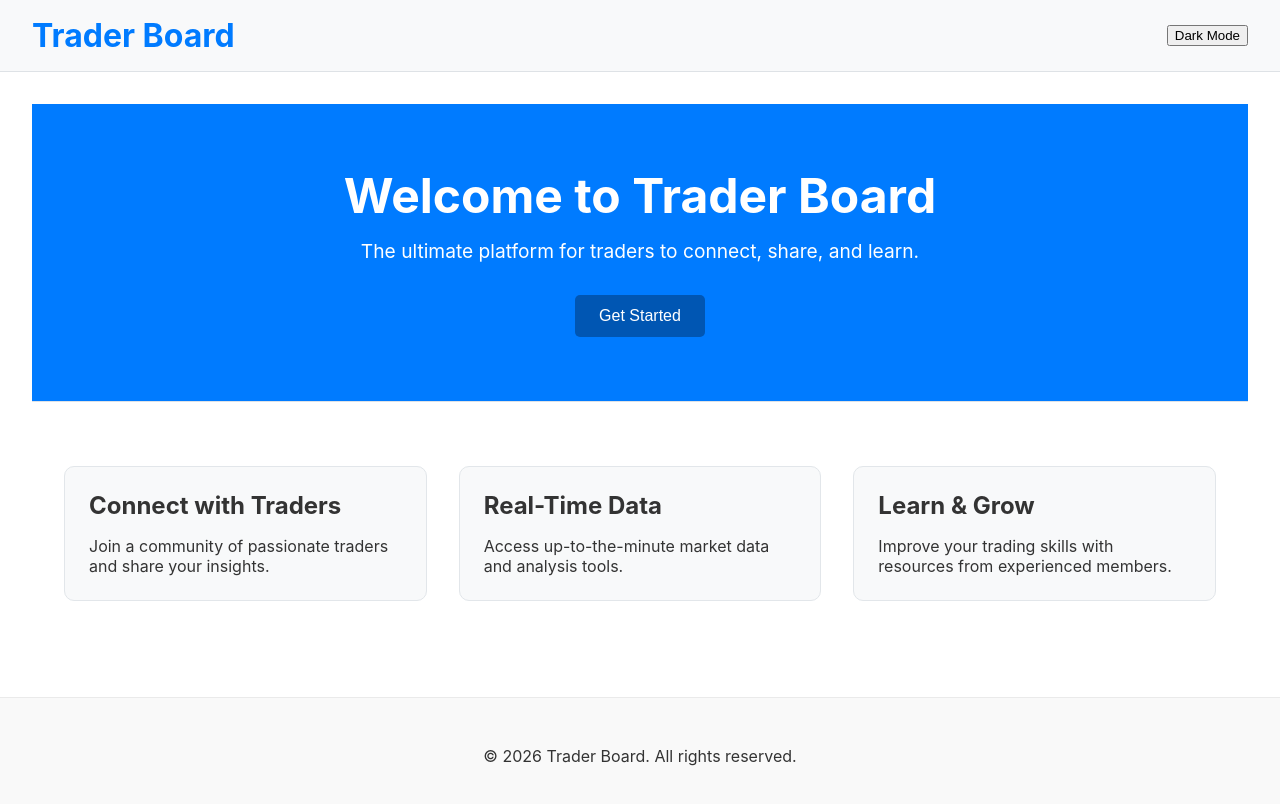
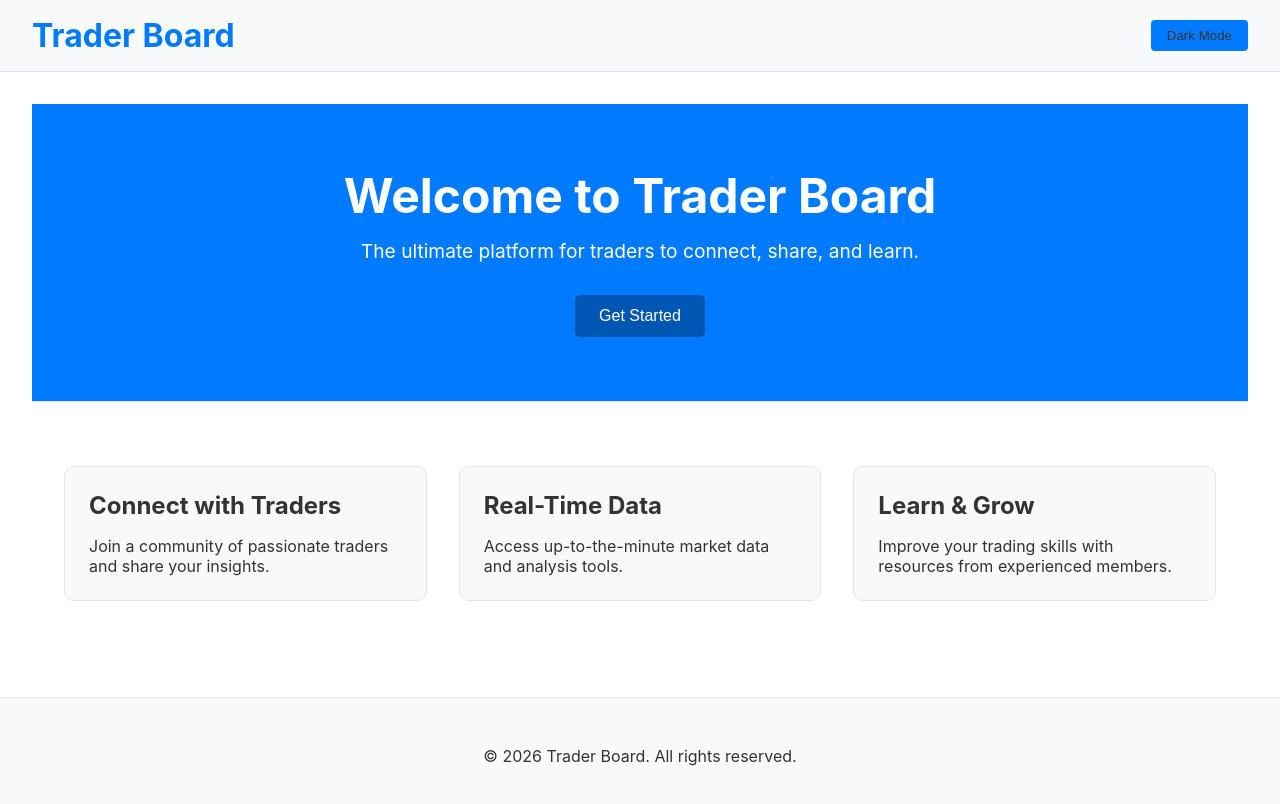
Before and after one commit to xenirio/trader-board, a Next.js app: page / in a window 1280 px wide. Shown: the top 804 px of the page. Built offline with nearby package versions, Linux system fonts and the light colour scheme.

Commit message:
feat: Add styles for ThemeToggle component

```diff
--- a/app/components/ThemeToggle/ThemeToggle.module.css
+++ b/app/components/ThemeToggle/ThemeToggle.module.css
@@ -1,13 +1,14 @@
-.toggleButton {
+
+.themeToggleButton {
   background-color: var(--button-background);
-  color: var(--button-text);
-  border: 1px solid var(--button-border);
-  padding: 8px 12px;
+  color: var(--button-text-color);
+  border: 1px solid var(--button-border-color);
+  padding: 8px 16px;
   border-radius: 4px;
   cursor: pointer;
   transition: background-color 0.3s ease, color 0.3s ease, border-color 0.3s ease;
 }
 
-.toggleButton:hover {
+.themeToggleButton:hover {
   background-color: var(--button-hover-background);
 }
```
